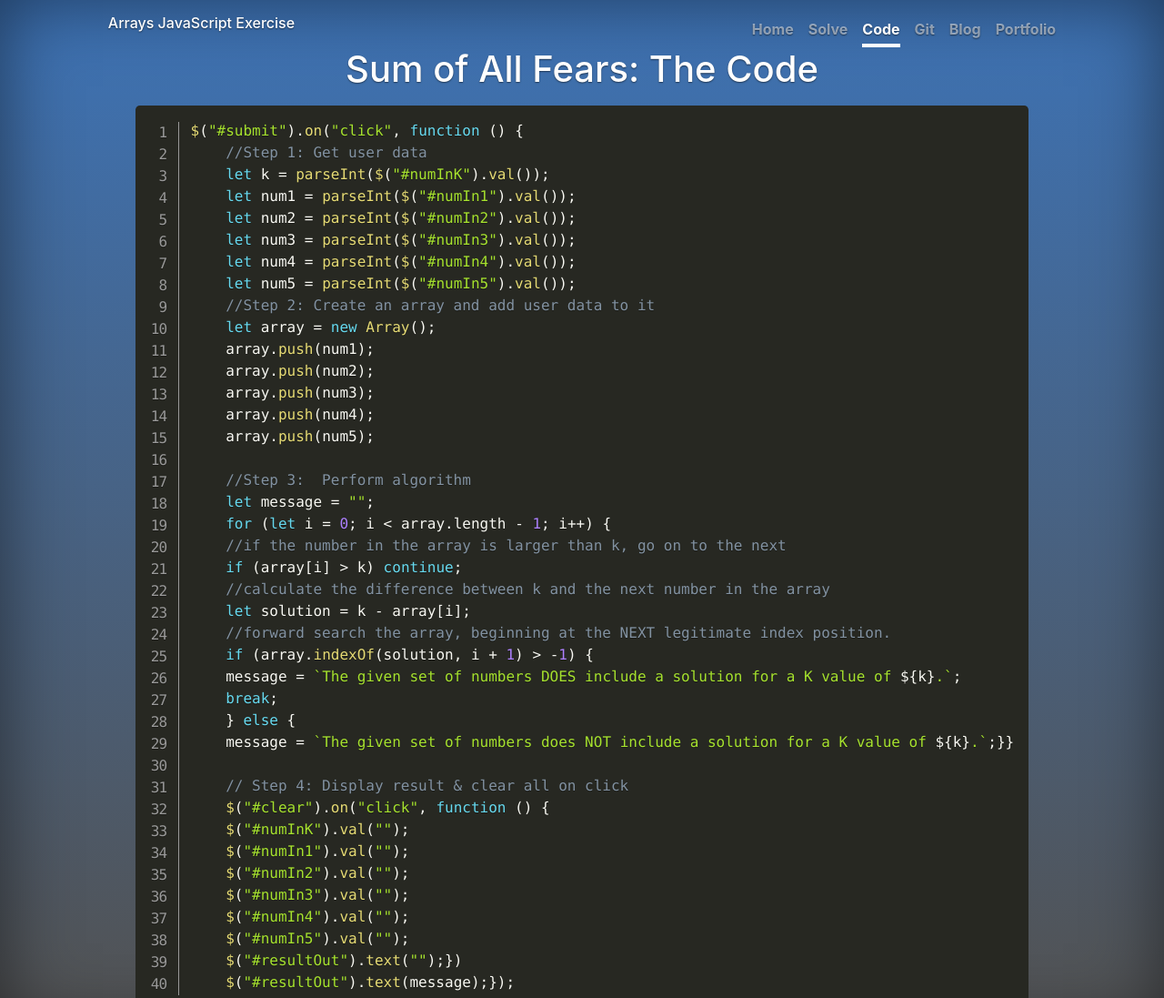
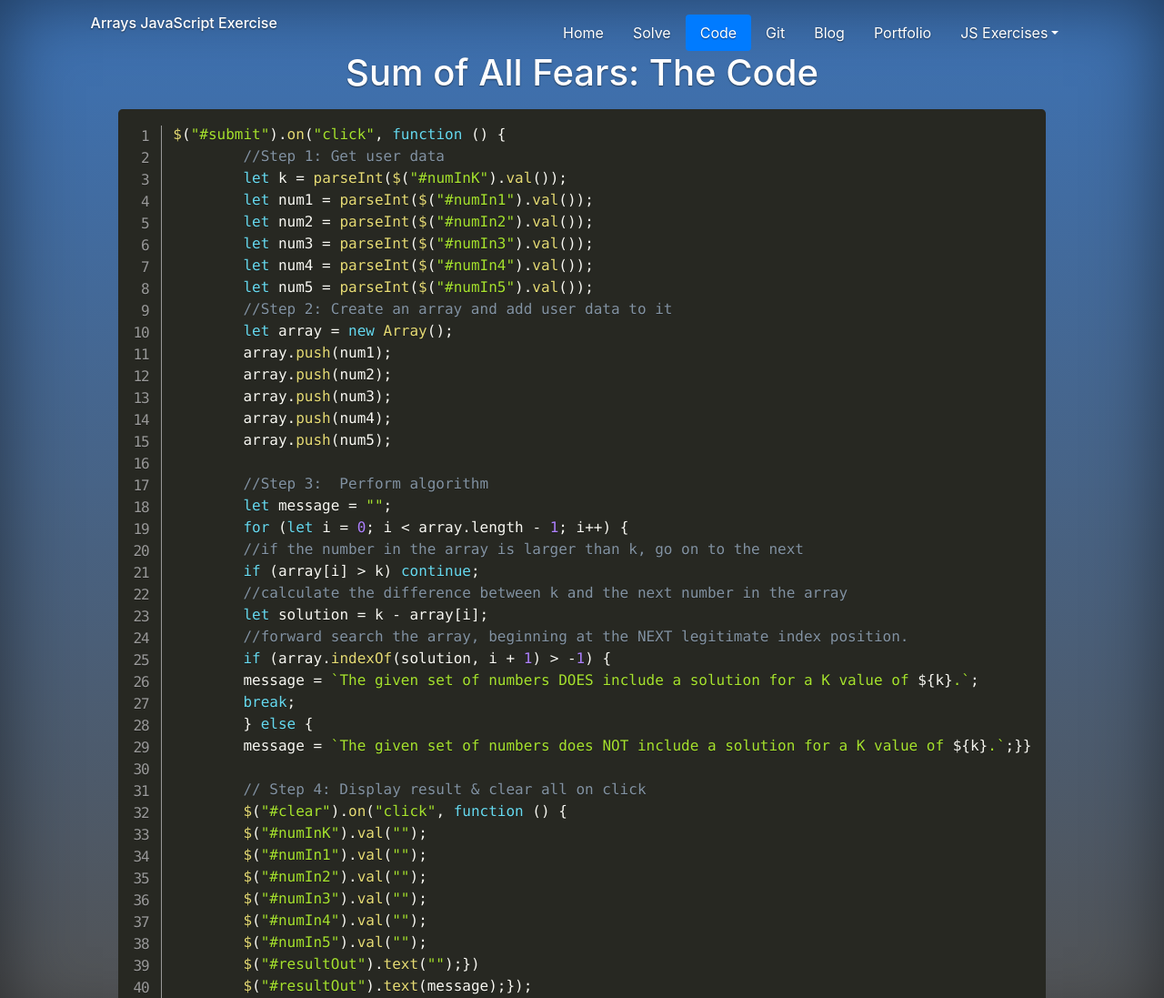
Before and after one commit to BethOlmo06/Sum_of_All_Fears, a plain HTML site: page Sum_of_All_Fears/Code.html in a window 1280 px wide. Shown: the top 1097 px of the page at 91% size. Drawn offline with nearby package versions, Linux system fonts and the light colour scheme.

Commit message:
fixed nav dropdown issue

```diff
--- a/Sum_of_All_Fears/Code.html
+++ b/Sum_of_All_Fears/Code.html
@@ -24,14 +24,34 @@
         <header class="masthead mb-auto">
             <div class="inner">
                 <h6 class="masthead-brand">Arrays JavaScript Exercise</h6>
-                <nav class="nav nav-masthead justify-content-center">
+                <ul class="nav nav-pills justify-content-end">
+                    <li class="nav-item">
                         <a class="nav-link" href="\index.html">Home</a>
+                    </li>
+                    <li class="nav-item">
                         <a class="nav-link" href="\solve.html">Solve</a>
+                    </li>
+                    <li class="nav-item">
                         <a class="nav-link active" href="#">Code</a>
+                    </li>
+                    <li class="nav-item">
                         <a class="nav-link" href="https://github.com/BethOlmo06/Sum_of_All_Fears" target="_blank">Git</a>
+                    </li>
+                    <li class="nav-item">
                         <a class="nav-link" href="#">Blog</a>
+                    </li>
+                    <li class="nav-item">
                         <a class="nav-link" href="https://betholmo-portfolio.netlify.app/" target="_blank">Portfolio</a>
-                </nav>
+                    </li>
+                    <li class="nav-item dropdown">
+                        <a class="nav-link dropdown-toggle" data-toggle="dropdown" href="#" role="button" aria-haspopup="true" aria-expanded="false">JS Exercises</a>
+                        <div class="dropdown-menu">
+                            <a class="dropdown-item" href="https://palindrome-js.netlify.app/index.html" target="_blank">Sum of All Fears</a>
+                            <a class="dropdown-item" href="https://sunset-hills-js.netlify.app/index.html" target="_blank">Sunset Hills</a>
+                            <a class="dropdown-item" href="https://fizzbuzz-js.netlify.app/index.html" target="_blank">Fizz Buzz</a>
+                        </div>
+                    </li>
+                </ul>
             </div>
         </header>
 
@@ -45,7 +65,7 @@
             <div class="container-fluid" id="code">
                 <div class="row">
                     <div class="col-12">
-                        <pre class="line-numbers language-js" >
+                        <pre class="line-numbers language-js">
                         <code class="language-js">$("#submit").on("click", function () {
                                 //Step 1: Get user data
                                 let k = parseInt($("#numInK").val());
@@ -95,6 +115,7 @@
 
     <script src="SCRIPTS/jquery.js"></script>
     <script src="https://unpkg.com/@popperjs/core@2"></script>
+    <script src="SCRIPTS/bootstrap.bundle.min.js"></script>
     <script src="SCRIPTS/bootstrap.min.js"></script>
     <script src="SCRIPTS/prism.js"></script>
 
```
Also changed, not shown: Sum_of_All_Fears/Index.html (+23 -2 lines), Sum_of_All_Fears/Solve.html (+23 -2 lines), 1 other file. Lines whose indentation alone changed are shown as unchanged.
